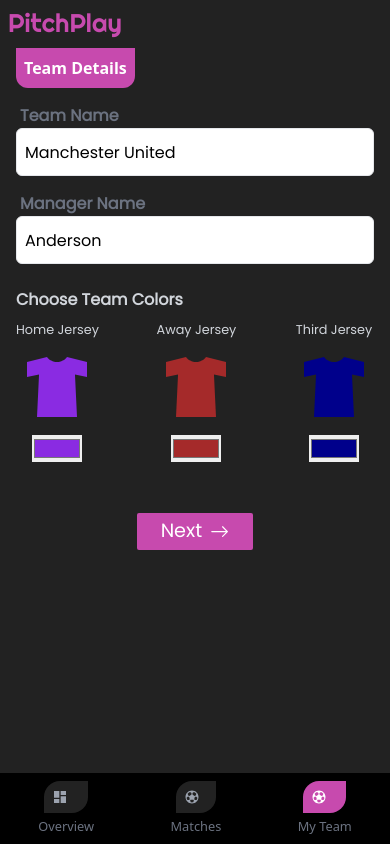
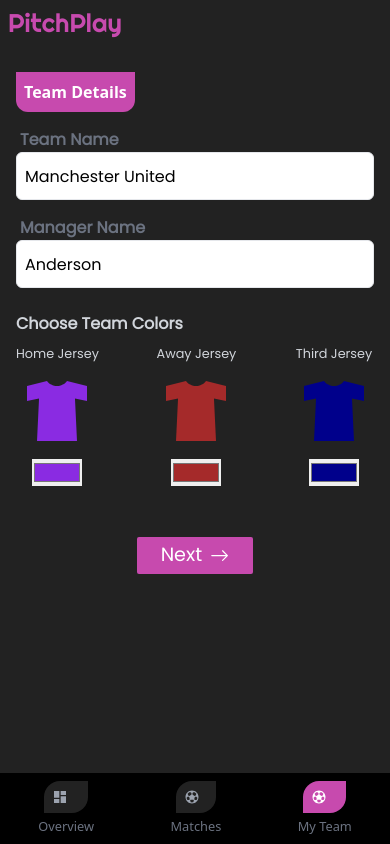
Before and after one commit to Sosaristic/pitch-play, a React (Vite) app: page /dashboard/my-team/create-team in a window 390 px wide. Built offline with nearby package versions, Linux system fonts and the light colour scheme.

Commit message:
added padding top to dashboard

```diff
--- a/src/components/Dashboard/MyTeam/CreateTeam.jsx
+++ b/src/components/Dashboard/MyTeam/CreateTeam.jsx
@@ -25,7 +25,7 @@
 navigate("/dashboard/my-team", {replace: true})
   }
   return (
-    <div className="px-4 pb-[7rem] pt-[2rem]">
+    <div className="px-4 pb-[7rem]">
       <div>
         {steps === 1 && (
           <div>
--- a/src/components/Dashboard/MyTeam/MyTeam.jsx
+++ b/src/components/Dashboard/MyTeam/MyTeam.jsx
@@ -11,7 +11,7 @@
      {haveTeam && <div className="sticky top-11 lg:top-0 z-[100]"><MyTeamNav /></div>}
 
       {haveTeam ? (
-        <div className="px-2 pb-[6.5rem] pt-[2rem] lg:pb-1 ">
+        <div className="px-2 pb-[6.5rem] lg:pb-1 ">
 
           <Outlet />
         </div>
--- a/src/components/Dashboard/MyTeam/TeamSettings.jsx
+++ b/src/components/Dashboard/MyTeam/TeamSettings.jsx
@@ -31,7 +31,7 @@
 console.log(teamData);
 }
   return (
-    <div className="relative">
+    <div className="relative mt-2">
       <h2 className="w-fit bg-primary p-2 rounded-bl-xl rounded-br-xl font-bold">
         Team Settings
       </h2>
--- a/src/pages/Dashboard.jsx
+++ b/src/pages/Dashboard.jsx
@@ -11,7 +11,7 @@
       <NewTeamDataProvider>
     <main className='flex relative min-h-full'>
         <div className="side-bar hidden lg:block w-[15%] min-h-[100vh]"><MainSideNav /></div>
-        <div className="w-[70%] relative min-h-[100vh] bg-grey flex-1">
+        <div className="w-[70%] relative min-h-[100vh] bg-grey flex-1 pt-14 lg:pt-0">
 
           <MobileHeader />
           <Outlet/>
```
